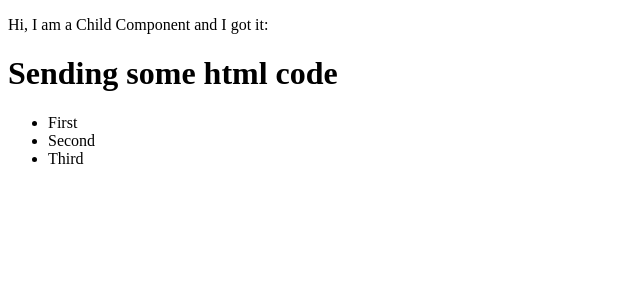
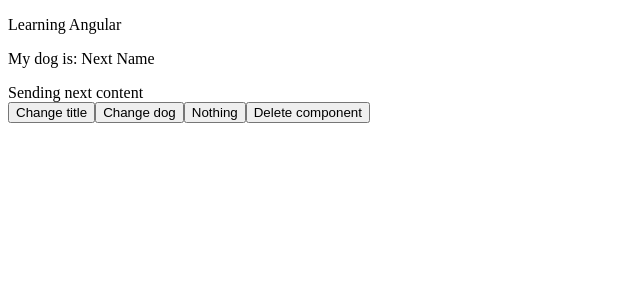
Before and after one commit to Kacperem/AngularTrainingAPPS, an Angular app: page / in a window 1280 px wide. Shown: the top 300 px of the page, without its empty margins (0-640 px from the left). Built offline with nearby package versions, Linux system fonts and the light colour scheme.

Commit message:
component life cycles

```diff
--- a/src/app/app.component.html
+++ b/src/app/app.component.html
@@ -1,8 +1,8 @@
-<app-child>
-  <h1>Sending some html code</h1>
-  <ul>
-    <li>First</li>
-    <li>Second</li>
-    <li>Third</li>
-  </ul>
-</app-child>
+<div *ngIf="show">
+  <app-child [inputText]="title" [inputDog]="dog">
+    Sending next content</app-child>
+</div>
+<button (click)="changeTitle()">Change title</button>
+<button (click)="changeDog()">Change dog</button>
+<button (click)="nothing()">Nothing</button>
+<button (click)="destroy()">Delete component</button>
--- a/src/app/app.component.ts
+++ b/src/app/app.component.ts
@@ -10,17 +10,32 @@
 })
 export class AppComponent {
 
-  tasksList = ['Cooking', 'Cleaning', 'Learning'];
+  title = 'Learning Angular';
+  dog = new Dog('Berna');
+  show = true;
 
 
-  selected(task: string): void {
-    console.log(task);
+  changeTitle(){
+    this.title = 'Angular is awesome!';
   }
 
-  add(input: HTMLInputElement) {
-    this.tasksList.push(input.value);
-    //this.childComponent.tasks = [];
-    //this.input.nativeElement.value = '';
+  changeDog(){
+    //this.dog.name = 'Hugo';
+    this.dog = new Dog('Kevin');
+  }
+
+  nothing(){
+
+  }
+
+  destroy(){
+    this.show = !this.title;
+  }
+}
+
+export class Dog {
+  constructor(public name: string) {
+
   }
 
 }
--- a/src/app/child/child.component.html
+++ b/src/app/child/child.component.html
@@ -1,4 +1,5 @@
-<p>Hi, I am a Child Component and
- I got it:
+<div #ref>
+  <p>{{inputText}}</p>
+  <p>My dog is: {{inputDog.name}}</p>
+</div>
 <ng-content></ng-content>
-</p>
--- a/src/app/child/child.component.ts
+++ b/src/app/child/child.component.ts
@@ -1,25 +1,60 @@
-import { Component, OnInit, Input, Output, EventEmitter } from '@angular/core';
+// tslint:disable-next-line: max-line-length
+import { Component, OnInit, Input, Output, EventEmitter, SimpleChanges, OnChanges, DoCheck, AfterContentInit, AfterContentChecked, AfterViewInit, AfterViewChecked, OnDestroy } from '@angular/core';
+import { Dog } from '../app.component';
 
+// tslint:disable-next-line: no-conflicting-lifecycle
 @Component({
   selector: 'app-child',
   templateUrl: './child.component.html',
   styleUrls: ['./child.component.css']
 })
-export class ChildComponent implements OnInit {
+export class ChildComponent implements OnChanges, OnInit, DoCheck,
+  AfterContentInit, AfterContentChecked, AfterViewInit, AfterViewChecked,
+  OnDestroy
+{
+
 
   @Input()
-  tasks;
+  inputText: string;
+  @Input()
+  inputDog: Dog;
+  show = true;
 
-  @Output()
-  eventTask = new EventEmitter<string>();
-
-  constructor() { }
-
-  ngOnInit() {
+  ngOnChanges(changes: SimpleChanges): void {
+    console.log('ngOnChanges - Working! - #1');
+    console.log(changes);
   }
 
-  select(task) {
-    this.eventTask.emit(task);
+  ngOnInit(): void {
+    this.inputDog.name = 'Next Name';
+  }
+
+  ngDoCheck(): void {
+    console.log('ngDoCheck - Working - #3');
+  }
+
+  ngAfterContentInit(): void {
+    console.log('ngAfterContentInit - Working - #4');
+  }
+
+  ngAfterContentChecked(): void {
+    console.log('ngAfterContentChecked - Working - #5');
+  }
+
+  ngAfterViewInit(): void {
+    console.log('ngAfterViewInit - Working - #6');
+  }
+
+  ngAfterViewChecked(): void {
+    console.log('ngAfterViewChecked - Working - #7');
+  }
+
+  ngOnDestroy(): void {
+    console.log('ngOnDestroy - Working - #8');
+  }
+
+  content() {
+    this.show = !this.show;
   }
 
 }
```
